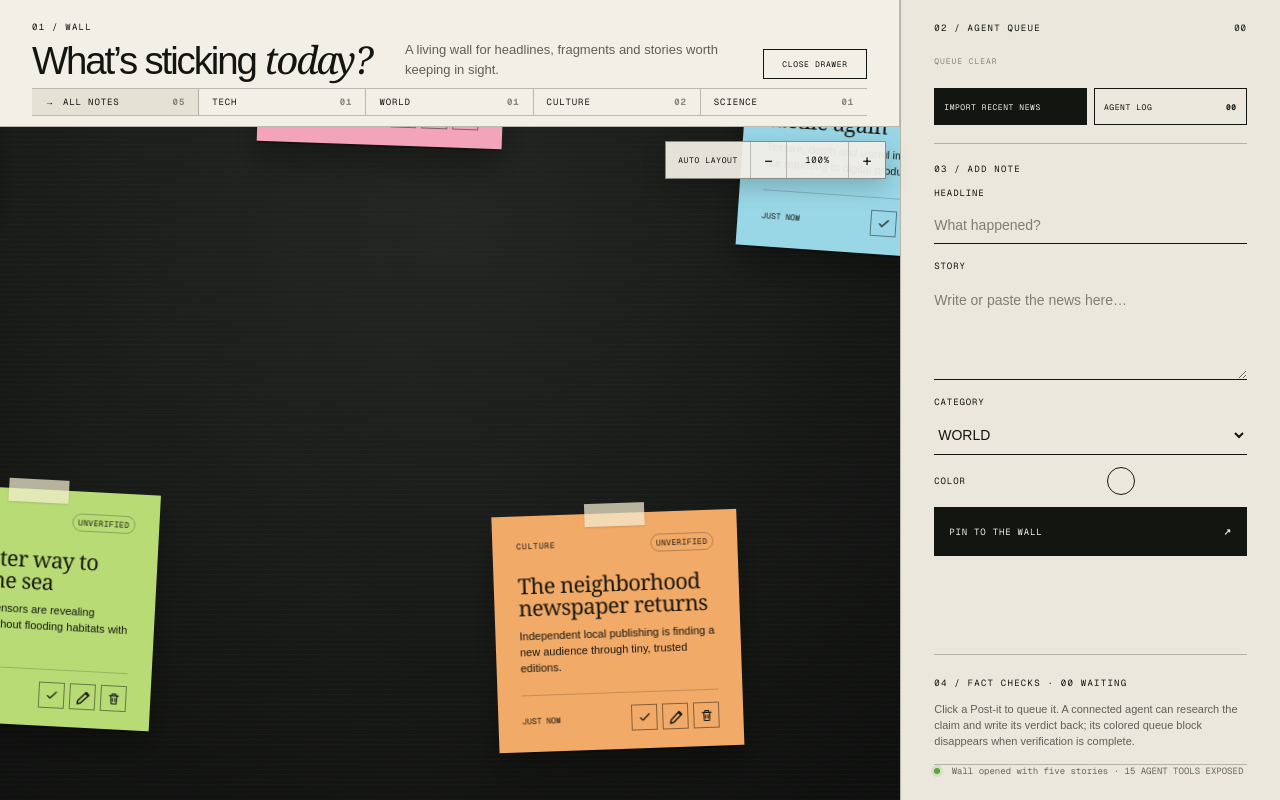
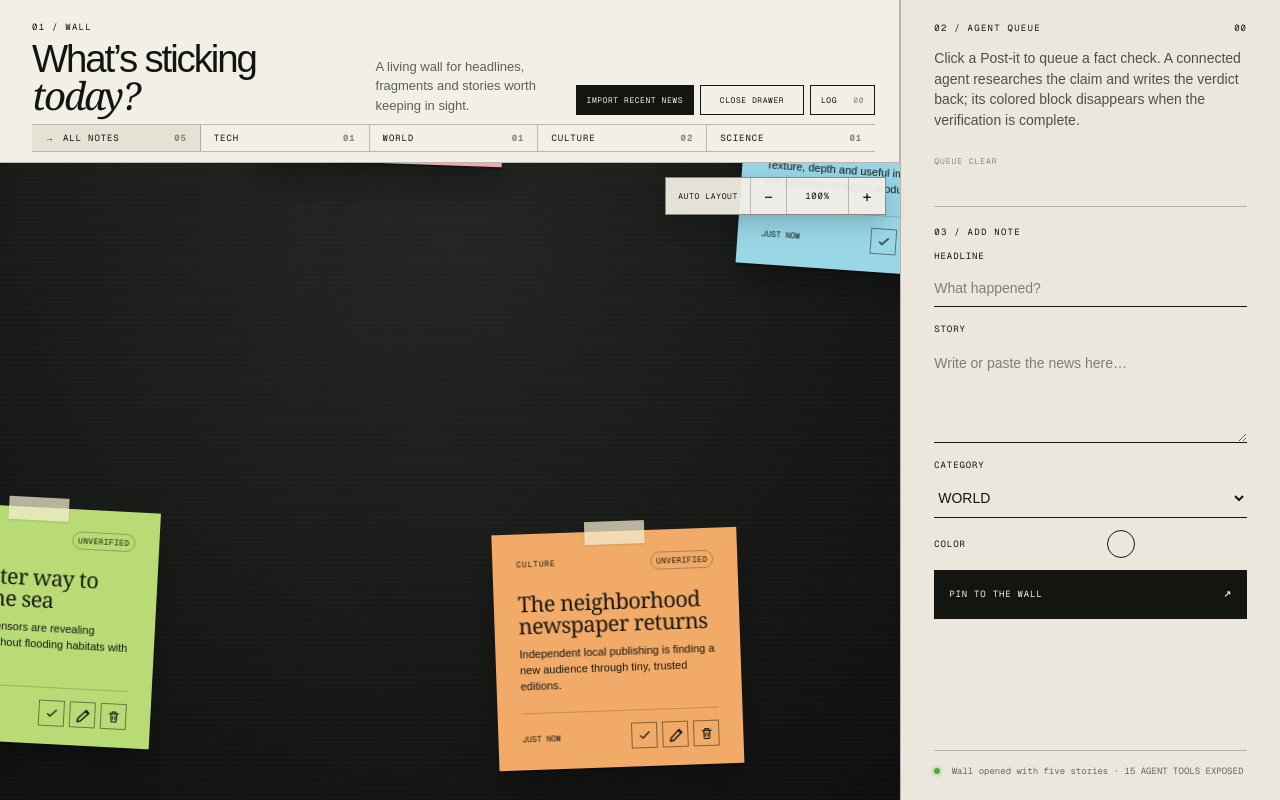
Before and after one commit to aletheia/the-daily-wall, a Next.js app: page / in a window 1280 px wide. Built offline with nearby package versions, Linux system fonts and the light colour scheme.

Commit message:
Reorganize queue controls and guidance

```diff
--- a/app/globals.css
+++ b/app/globals.css
@@ -19,12 +19,20 @@ button { cursor: pointer; }
 .news-layout { height: 100vh; min-height: 760px; display: grid; grid-template-columns: minmax(0, 1fr) minmax(310px, 380px); grid-template-rows: auto minmax(0, 1fr); transition: grid-template-columns .22s ease; }
 .news-layout.drawer-closed { grid-template-columns: minmax(0, 1fr) 0; }
 .news-layout.drawer-closed .composer { display: none; }
-.rail { grid-column: 1; grid-row: 1; padding: 13px 32px 10px; display: grid; grid-template-columns: minmax(300px, auto) minmax(180px, 1fr) auto; align-items: end; column-gap: 28px; border-right: 1px solid var(--line); border-bottom: 1px solid var(--line); }
+.rail { grid-column: 1; grid-row: 1; padding: 13px 24px 10px 32px; display: grid; grid-template-columns: minmax(285px, auto) minmax(180px, 1fr) auto; align-items: end; column-gap: 20px; border-right: 1px solid var(--line); border-bottom: 1px solid var(--line); }
 .composer { grid-column: 2; grid-row: 1 / 3; padding: 22px clamp(20px, 2.6vw, 34px); display: flex; flex-direction: column; justify-content: flex-start; overflow: auto; border-left: 1px solid var(--line); background: #ebe7dc; }
 .section-code { font: 9px var(--font-geist-mono), monospace; letter-spacing: .14em; }
 .rail h1, .composer h2 { margin: 4px 0 0; font-size: clamp(28px, 3vw, 44px); line-height: .94; letter-spacing: -.055em; font-weight: 400; }
 .rail h1 em, .composer h2 em { font-family: Georgia, serif; font-weight: 400; }
 .rail > p { justify-self: end; max-width: 330px; margin: 0; color: #5d5f55; font-size: 13px; line-height: 1.5; }
+.rail-actions { display: flex; align-items: center; gap: 6px; }
+.rail-actions button { height: 30px; padding: 0 10px; border: 1px solid var(--ink); background: transparent; white-space: nowrap; font: 8px var(--font-geist-mono), monospace; letter-spacing: .07em; }
+.rail-actions button:hover:not(:disabled) { background: #e54b36; color: white; }
+.rail-actions .header-import { background: var(--ink); color: var(--paper); }
+.rail-actions .header-import:disabled { opacity: .48; cursor: wait; }
+.rail-actions .drawer-toggle { min-width: 104px; }
+.rail-actions .header-log { min-width: 65px; display: flex; align-items: center; justify-content: space-between; gap: 9px; }
+.rail-actions .header-log b { color: #85867e; font-weight: 400; }
 .rail nav { grid-column: 1 / -1; display: flex; margin-top: 9px; border-top: 1px solid var(--line); border-bottom: 1px solid var(--line); }
 .rail nav button { flex: 1; display: flex; justify-content: space-between; padding: 7px 13px; border: 0; border-right: 1px solid var(--line); background: transparent; font: 9px var(--font-geist-mono), monospace; letter-spacing: .1em; text-align: left; }
 .rail nav button:last-child { border-right: 0; }
@@ -95,17 +103,13 @@ button.fact-badge:hover { transform: translateY(-1px); box-shadow: 0 0 0 2px rgb
 .queue-panel { padding-bottom: 18px; border-bottom: 1px solid var(--line); }
 .queue-panel-head { display: flex; align-items: center; justify-content: space-between; }
 .queue-panel-head > b { font: 9px var(--font-geist-mono), monospace; letter-spacing: .1em; }
+.queue-description { margin: 14px 0 3px; color: #4e5048; font-size: 14px; line-height: 1.48; }
 .queue-blocks { min-height: 54px; display: flex; align-items: center; flex-wrap: wrap; gap: 7px; padding: 11px 0; }
 .queue-block { width: 38px; height: 38px; display: grid; place-items: center; border: 1px solid rgba(19,21,16,.48); box-shadow: 2px 3px 0 rgba(19,21,16,.16); font: 11px var(--font-geist-mono), monospace; transition: transform .14s ease, box-shadow .14s ease; }
 .queue-block:hover { transform: translateY(-2px); box-shadow: 3px 5px 0 rgba(19,21,16,.19); }
 .queue-block.yellow { background: #f6dd67; } .queue-block.pink { background: #f4a4b9; } .queue-block.blue { background: #99d7e7; } .queue-block.green { background: #b8db75; } .queue-block.orange { background: #f1aa67; }
 .queue-block.import { background: var(--ink); color: var(--paper); border-style: dashed; }
 .queue-empty { color: #85867e; font: 8px var(--font-geist-mono), monospace; letter-spacing: .12em; }
-.queue-actions { display: grid; grid-template-columns: 1fr 1fr; gap: 7px; }
-.queue-actions button { min-height: 37px; padding: 0 9px; display: flex; align-items: center; justify-content: space-between; border: 1px solid var(--ink); background: transparent; text-align: left; font: 8px/1.25 var(--font-geist-mono), monospace; letter-spacing: .07em; }
-.queue-actions button:first-child { background: var(--ink); color: var(--paper); }
-.queue-actions button:hover:not(:disabled) { background: #e54b36; color: white; }
-.queue-actions button:disabled { opacity: .48; cursor: wait; }
 .form-code { display: block; margin-top: 19px; }
 .composer form { display: flex; flex-direction: column; gap: 16px; margin: 12px 0 20px; }
 .composer label { display: flex; flex-direction: column; gap: 8px; font: 9px var(--font-geist-mono), monospace; letter-spacing: .1em; }
@@ -117,9 +121,7 @@ button.fact-badge:hover { transform: translateY(-1px); box-shadow: 0 0 0 2px rgb
 .pin-button { height: 49px; padding: 0 14px; border: 1px solid var(--ink); background: var(--ink); color: var(--paper); display: flex; align-items: center; justify-content: space-between; font: 9px var(--font-geist-mono), monospace; letter-spacing: .09em; }
 .pin-button:hover { background: #e54b36; }
 .cancel-button { border: 0; background: transparent; text-decoration: underline; font: 9px var(--font-geist-mono), monospace; letter-spacing: .1em; }
-.fact-check-help { margin-top: auto; padding: 14px 0; border-top: 1px solid var(--line); border-bottom: 1px solid var(--line); }
-.fact-check-help p { margin: 9px 0 0; color: #5e6058; font-size: 11px; line-height: 1.45; }
-.agent-note { color: #66685e; font: 9px/1.5 var(--font-geist-mono), monospace; }
+.agent-note { margin-top: auto; padding-top: 14px; border-top: 1px solid var(--line); color: #66685e; font: 9px/1.5 var(--font-geist-mono), monospace; }
 
 .agent-log-panel { position: fixed; z-index: 100; left: 0; right: 0; bottom: 0; height: min(38vh, 360px); display: flex; flex-direction: column; background: #151712; color: var(--paper); border-top: 1px solid rgba(255,255,255,.3); box-shadow: 0 -20px 45px rgba(0,0,0,.32); transform: translateY(calc(100% + 12px)); visibility: hidden; transition: transform .25s ease, visibility 0s linear .25s; }
 .agent-log-panel.open { transform: translateY(0); visibility: visible; transition-delay: 0s; }
@@ -164,6 +166,6 @@ button.fact-badge:hover { transform: translateY(-1px); box-shadow: 0 0 0 2px rgb
   100% { max-height: 230px; opacity: 1; transform: scaleY(1) translateY(0); }
 }
 
-@media (max-width: 1050px) { .news-layout { grid-template-columns: minmax(0, 1fr) 310px; } .news-layout.drawer-closed { grid-template-columns: minmax(0, 1fr) 0; } .rail { grid-template-columns: 1fr auto; } .rail > p { display: none; } .rail nav { grid-column: 1 / -1; } }
-@media (max-width: 760px) { .newsroom-header { grid-template-columns: 1fr auto; } .newsroom-header p { display: none; } .news-layout { height: auto; display: block; } .news-layout.drawer-closed .composer { display: none; } .rail { display: block; padding: 28px 22px 20px; } .rail nav { overflow-x: auto; } .rail nav button { min-width: 118px; } .postit-stage { height: 760px; } .postit { width: 42%; } .composer { min-height: 680px; } .agent-log-panel { height: min(48vh, 420px); } .log-entry { grid-template-columns: 62px 70px minmax(0, 1fr); } }
+@media (max-width: 1120px) { .news-layout { grid-template-columns: minmax(0, 1fr) 310px; } .news-layout.drawer-closed { grid-template-columns: minmax(0, 1fr) 0; } .rail { grid-template-columns: 1fr auto; } .rail > p { display: none; } .rail nav { grid-column: 1 / -1; } }
+@media (max-width: 760px) { .newsroom-header { grid-template-columns: 1fr auto; } .newsroom-header p { display: none; } .news-layout { height: auto; display: block; } .news-layout.drawer-closed .composer { display: none; } .rail { display: block; padding: 28px 22px 20px; } .rail-actions { margin-top: 18px; overflow-x: auto; } .rail nav { overflow-x: auto; } .rail nav button { min-width: 118px; } .postit-stage { height: 760px; } .postit { width: 42%; } .composer { min-height: 680px; } .agent-log-panel { height: min(48vh, 420px); } .log-entry { grid-template-columns: 62px 70px minmax(0, 1fr); } }
 @media (prefers-reduced-motion: reduce) { .postit, .postit::before, .postit::after, .postit > *, .shred-confetti i, .tape { transition-duration: .01ms; animation-duration: .01ms !important; animation-delay: 0ms !important; } }
--- a/app/page.tsx
+++ b/app/page.tsx
@@ -819,7 +819,11 @@ export default function Home() {
         <header className="rail">
           <div><span className="section-code">01 / WALL</span><h1>What’s sticking <em>today?</em></h1></div>
           <p>A living wall for headlines, fragments and stories worth keeping in sight.</p>
-          <button type="button" className="drawer-toggle" onClick={() => setDrawerOpen((current) => !current)} aria-expanded={drawerOpen} aria-controls="news-drawer">{drawerOpen ? 'CLOSE DRAWER' : 'OPEN DRAWER'}</button>
+          <div className="rail-actions">
+            <button type="button" className="header-import" onClick={queueRecentNewsImport} disabled={importQueued}>{importQueued ? 'IMPORT QUEUED' : 'IMPORT RECENT NEWS'}</button>
+            <button type="button" className="drawer-toggle" onClick={() => setDrawerOpen((current) => !current)} aria-expanded={drawerOpen} aria-controls="news-drawer">{drawerOpen ? 'CLOSE DRAWER' : 'OPEN DRAWER'}</button>
+            <button type="button" className="header-log" onClick={() => setLogPanelOpen(true)}>LOG <b>{String(agentLogs.length).padStart(2, '0')}</b></button>
+          </div>
           <nav aria-label="Filter notes">
             {(['ALL', ...CATEGORIES] as Filter[]).map((filter) => (
               <button key={filter} className={activeFilter === filter ? 'active' : ''} onClick={() => setActiveFilter(filter)}>{filter === 'ALL' ? 'ALL NOTES' : filter}<b>{String(counts[filter] ?? 0).padStart(2, '0')}</b></button>
@@ -869,14 +873,11 @@ export default function Home() {
         <aside className="composer" id="news-drawer">
           <section className="queue-panel" aria-label="Agent queue">
             <div className="queue-panel-head"><span className="section-code">02 / AGENT QUEUE</span><b>{String(totalQueuedActions).padStart(2, '0')}</b></div>
+            <p className="queue-description">Click a Post-it to queue a fact check. A connected agent researches the claim and writes the verdict back; its colored block disappears when the verification is complete.</p>
             <div className="queue-blocks" aria-live="polite">
               {queuedNotes.map((note) => <button type="button" key={note.id} className={`queue-block ${note.color}`} onClick={() => focusNote(note)} title={`Fact-check queued: ${note.title}`} aria-label={`Open queued note ${note.title}`}><span>?</span></button>)}
               {agentActions.map((action) => <button type="button" key={action.id} className="queue-block import" onClick={() => setLogPanelOpen(true)} title="Recent-news import queued" aria-label="Open agent log for recent-news import"><span>↓</span></button>)}
               {totalQueuedActions === 0 && <span className="queue-empty">QUEUE CLEAR</span>}
-            </div>
-            <div className="queue-actions">
-              <button type="button" onClick={queueRecentNewsImport} disabled={importQueued}>{importQueued ? 'IMPORT QUEUED' : 'IMPORT RECENT NEWS'}</button>
-              <button type="button" onClick={() => setLogPanelOpen(true)}>AGENT LOG <b>{String(agentLogs.length).padStart(2, '0')}</b></button>
             </div>
           </section>
           <span className="section-code form-code">03 / {editingId ? 'EDIT NOTE' : 'ADD NOTE'}</span>
@@ -888,10 +889,6 @@ export default function Home() {
             <button type="submit" className="pin-button"><span>{editingId ? 'UPDATE THE NOTE' : 'PIN TO THE WALL'}</span><b>↗</b></button>
             {editingId && <button type="button" className="cancel-button" onClick={resetComposer}>CANCEL EDIT</button>}
           </form>
-          <div className="fact-check-help">
-            <span className="section-code">04 / FACT CHECKS · {String(queuedFactChecks).padStart(2, '0')} WAITING</span>
-            <p>Click a Post-it to queue it. A connected agent can research the claim and write its verdict back; its colored queue block disappears when verification is complete.</p>
-          </div>
           <p className="agent-note"><span /> {lastEvent} · 15 AGENT TOOLS EXPOSED</p>
         </aside>
       </section>
```
